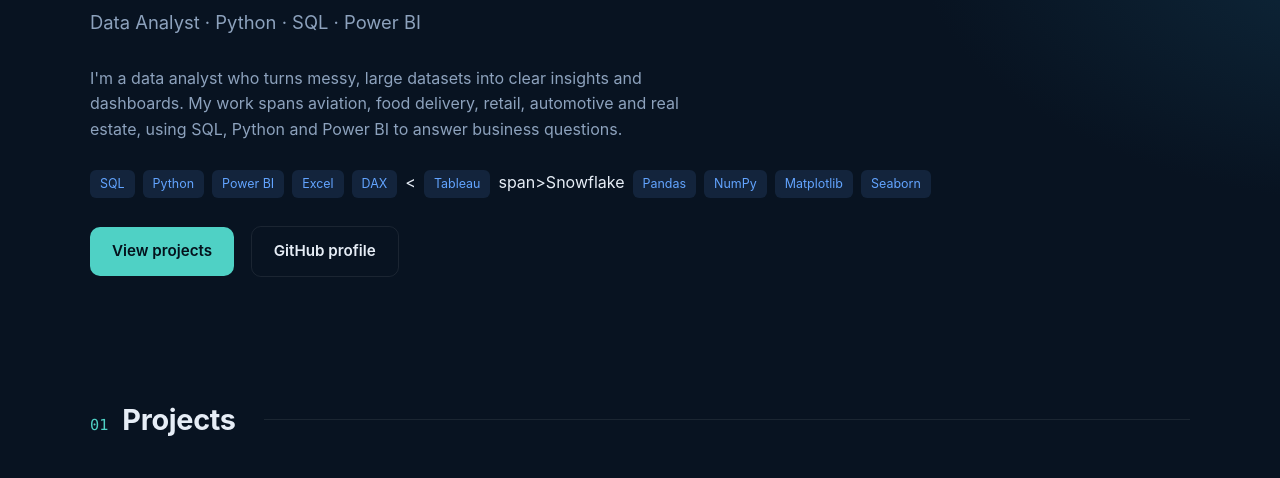
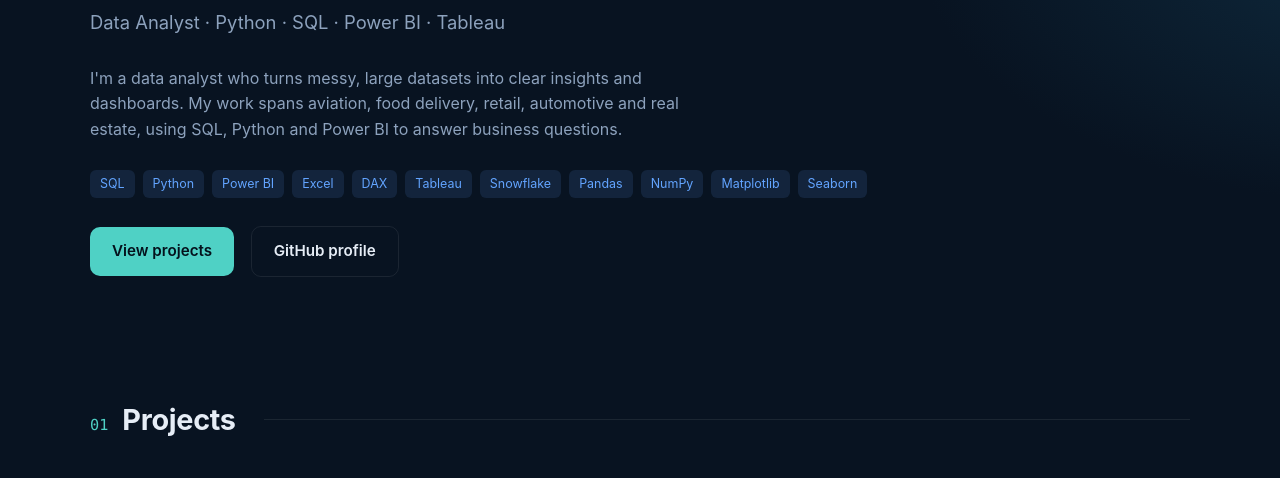
Before and after one commit to Rupa0807/ProjectPortfolio, a plain HTML site: page index.html in a window 1280 px wide. Shown: the part 319-797 px from the top of the page. Drawn offline with Linux system fonts and the light colour scheme.

Commit message:
Add Tableau and Snowflake to skills section

```diff
--- a/index.html
+++ b/index.html
@@ -310,9 +310,9 @@
     <div class="container">
       <span class="eyebrow reveal">Available for opportunities</span>
       <h1 class="reveal d1">Hi, I'm <span>Rupasri Guruprasad</span></h1>
-      <p class="role reveal d2">Data Analyst · Python · SQL · Power BI</p>
+      <p class="role reveal d2">Data Analyst · Python · SQL · Power BI · Tableau </p>
       <p class="reveal d2" style="color: var(--muted); max-width: 640px; margin-bottom: 28px;">I'm a data analyst who turns messy, large datasets into clear insights and dashboards. My work spans aviation, food delivery, retail, automotive and real estate, using SQL, Python and Power BI to answer business questions.</p>
-      <div class="tags reveal d3" style="margin-bottom: 28px;"><span>SQL</span><span>Python</span><span>Power BI</span><span>Excel</span><span>DAX</span><<span>Tableau</span>span>Snowflake</span><span>Pandas</span><span>NumPy</span><span>Matplotlib</span><span>Seaborn</span></div>
+      <div class="tags reveal d3" style="margin-bottom: 28px;"><span>SQL</span><span>Python</span><span>Power BI</span><span>Excel</span><span>DAX</span><span>Tableau</span><span>Snowflake</span><span>Pandas</span><span>NumPy</span><span>Matplotlib</span><span>Seaborn</span></div>
       <div class="reveal d3">
         <a href="#projects" class="btn btn-primary">View projects</a>
         <a href="https://github.com/Rupa0807" target="_blank" rel="noopener" class="btn btn-ghost">GitHub profile</a>
```
